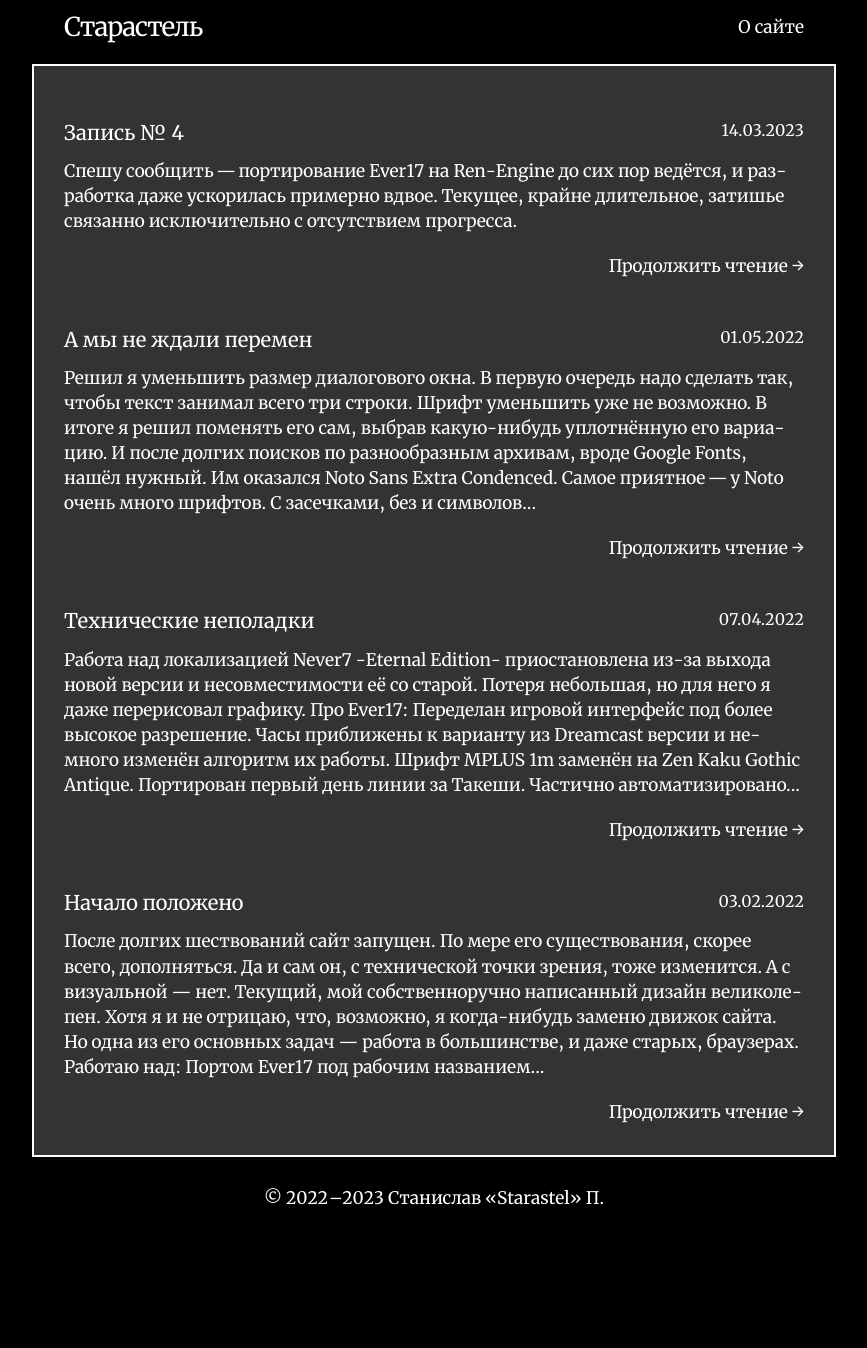
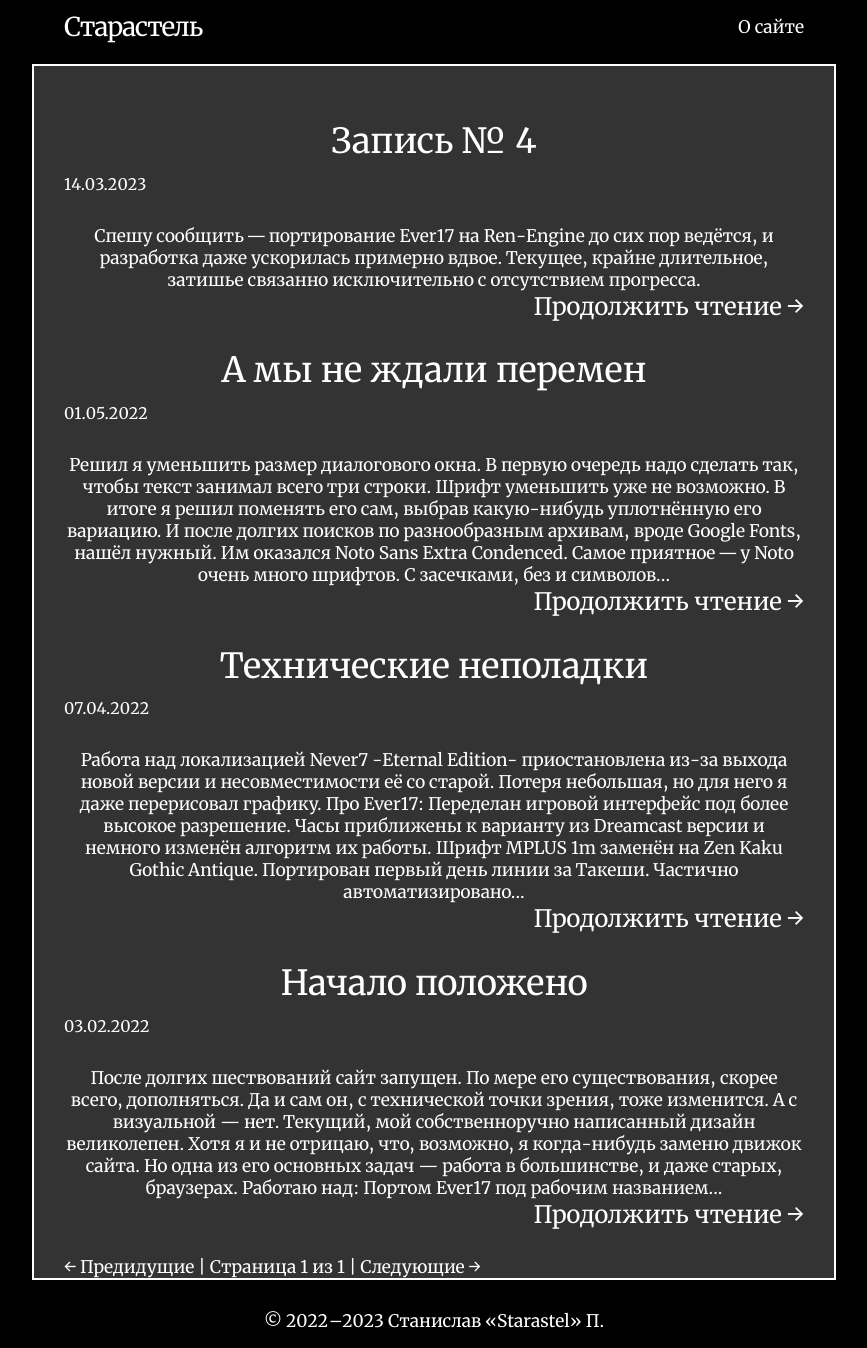
Before and after one commit to Starastel/stStarastel, a Jekyll site: the page built from index.html, in a window 1280 px wide. Shown: the whole page, without its empty margins (206-1073 px from the left). Built offline with Jekyll 4.4.1, drawn with Linux system fonts in a browser that asks for light colours; the list of posts is cut into pages by our own code; before the commit the page ends 1225 px from its top, so only the background shows below that.

Commit message:
Update home.html

```diff
--- a/_layouts/home.html
+++ b/_layouts/home.html
@@ -2,30 +2,31 @@
 layout: default
 ---
 <div class="home">
-{%- if page.title -%}<h1 class="page-heading">{{ page.title }}</h1>{%- endif -%}
+<br>
 
-<br>
-{{ content }}
+<div class="post-list">
+{%- for post in paginator.posts -%}
+	<header class="post-header">
+		<h1 class="post-title"><a href="{{ post.url | relative_url }}">{{ post.title }}</a></h1>
+		<time><font size="3pt" style="text-align:right;">{{ post.date | date: "%d.%m.%Y" }}</font></time>
+	</header>
+	<div class="post-content">{{ post.excerpt | strip_html | truncatewords:64 }}
+	<a class="post-link" style="text-align:right;" href="{{ post.url }}">Продолжить чтение →</a></div>
+{% endfor %}</div>
 
-<ul class="post-list">
-{%- for post in paginator.posts -%}
-	<li><div class="pst_ttl">
-		<div style="text-indent:0;"><h3><a href="{{ post.url }}">{{ post.title }}</a></h3></div>
-		<div style="text-align:right;"><font size="3pt"><time>{{ post.date | date: "%d.%m.%Y" }}</time></font></div>
-	</div>
-	<p>{{ post.excerpt | strip_html | truncatewords:64 }}</p>
-	<p style="text-align:right;"><a href="{{ post.url }}">Продолжить чтение →</a></p></li>
-{% endfor %}</ul>
-
-<center>{% if paginator.total_pages > 1 %}
 <div class="pagination">
-	{% if paginator.previous_page %}<a href="{{ paginator.previous_page_path | relative_url }}">&laquo; Предыдущие</a>{% else %}
-	<span>&laquo; Предыдущие</span>{% endif %}
-
-	{% for page in (1..paginator.total_pages) %}
-		{% if page == paginator.page %}<em>{{ page }}</em>{% elsif page == 1 %}<a href="{{ '/' | relative_url }}">{{ page }}</a>
-	{% else %}<a href="{{ site.paginate_path | relative_url | replace: ':num', page }}">{{ page }}</a>{% endif %}{% endfor %}
-
-	{% if paginator.next_page %}<a href="{{ paginator.next_page_path | relative_url }}">Следующие &raquo;</a>
-	{% else %}<span>Следующие &raquo;</span>{% endif %}
-</div>{% endif %}</center></div>
+	{% if paginator.previous_page %}
+		<a href="{{ paginator.previous_page_path }}" class="previous">← Предидущие</a>
+	{% else %}
+		<span class="previous">← Предидущие</span>
+	{% endif %}
+	|
+	<span class="page_number ">Страница {{ paginator.page }} из {{ paginator.total_pages }}</span>
+	|
+	{% if paginator.next_page %}
+		<a href="{{ paginator.next_page_path }}" class="next">Следующие →</a>
+	{% else %}
+		<span class="next ">Следующие →</span>
+	{% endif %}
+</div>
+</div>
```
